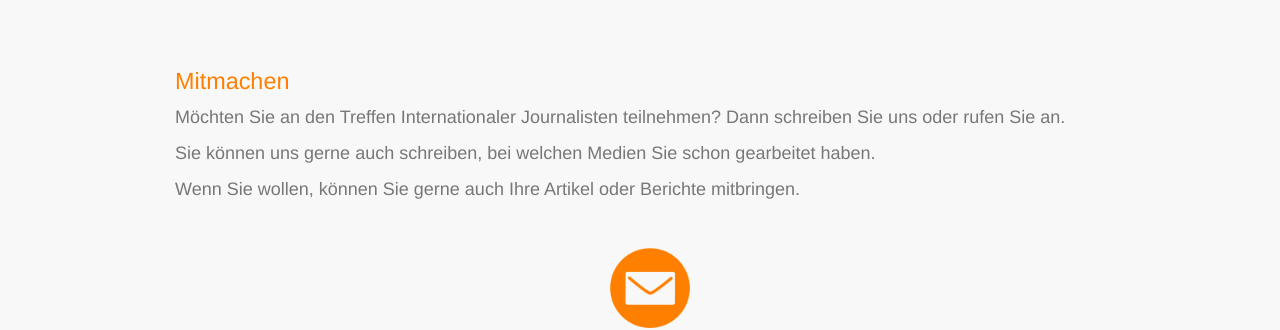
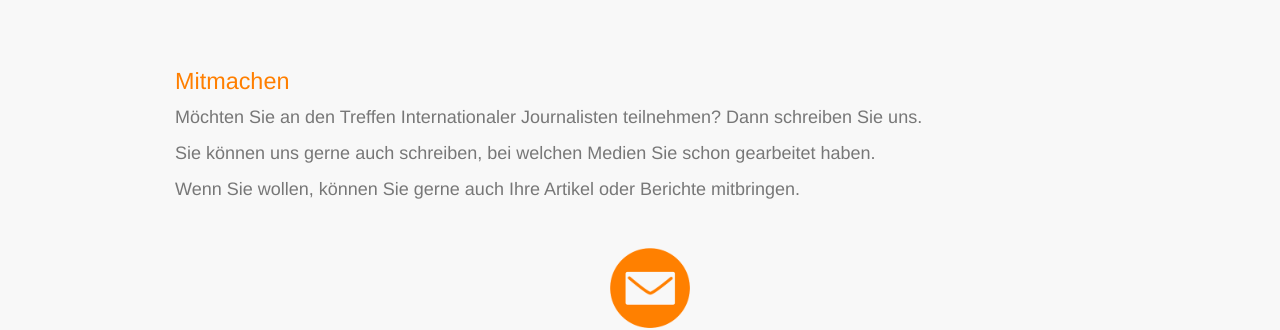
Before and after one commit to EIJC/TIJ, a Jekyll site: the page built from de.html, in a window 1280 px wide and 900 px high, scrolled down 1083 px. Shown: the part 153-483 px from the top of the window. Built offline with Jekyll 4.4.1, drawn with Linux system fonts in a browser that asks for light colours; nearby versions of some CDN libraries.

Commit message:
Update de.html

```diff
--- a/de.html
+++ b/de.html
@@ -77,7 +77,7 @@ language: de
 <div class="section-grey">
  <div class="container-fluid">
        	<h1>Mitmachen</h1>
-       	<p class="text-justify">Möchten Sie an den Treffen Internationaler Journalisten teilnehmen? Dann schreiben Sie uns oder rufen Sie an.</p>
+       	<p class="text-justify">Möchten Sie an den Treffen Internationaler Journalisten teilnehmen? Dann schreiben Sie uns.</p>
        	<p class="text-justify">Sie können uns gerne auch schreiben, bei welchen Medien Sie schon gearbeitet haben.</p>
        	<p class="text-justify">Wenn Sie wollen, können Sie gerne auch Ihre Artikel oder Berichte mitbringen.</p>
        	<p>&nbsp;</p>
```
